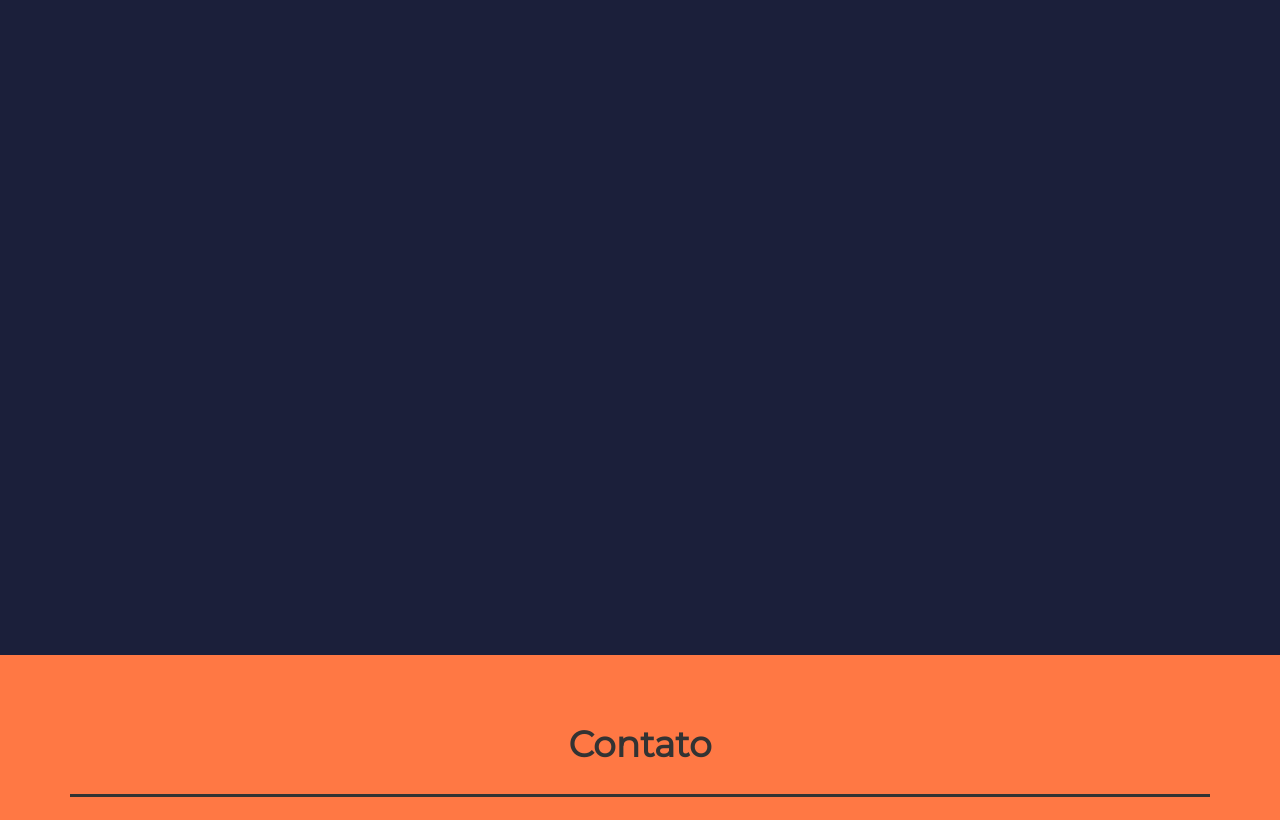
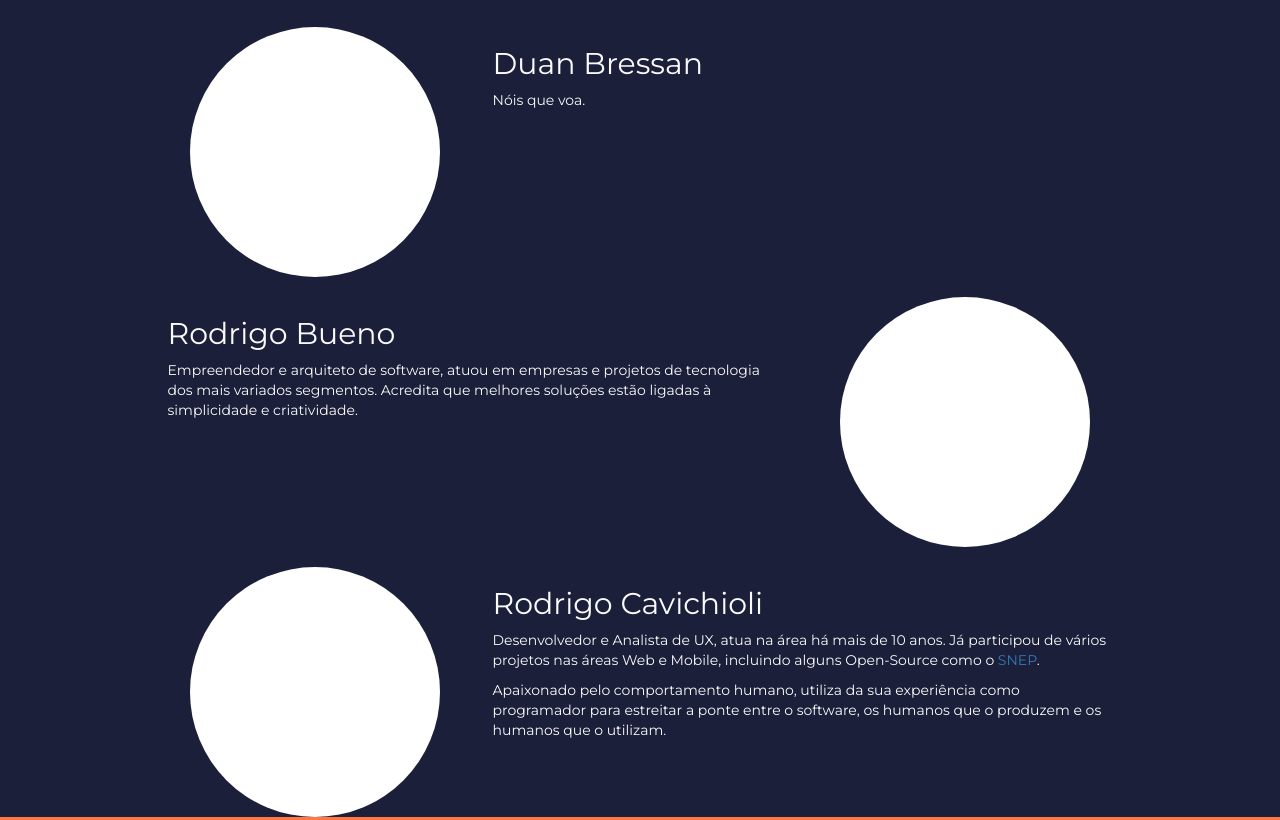
Before and after one commit to rodrigoack/pitaco-simple, a website: page index.html in a window 1280 px wide. Shown: the part 4023-4843 px from the top of the page. Drawn offline with Linux system fonts and the light colour scheme; a web font is replaced by a local one.

Commit message:
Who section content

```diff
--- a/css/scrolling-nav.css
+++ b/css/scrolling-nav.css
@@ -123,7 +123,6 @@ h1.no-underline {
 
 .who-section {
     padding-top: 50px;
-    height: 100%;
     text-align: center;
     background: #1B1F3A;
     color: #fafafa;
@@ -178,6 +177,27 @@ div.content-card > div.content-text {
     height: 175px;
 }
 
+div.content-card  h3  a {
+    color: #333;
+}
+
 a.read-more {
     float: right;
 }
+
+div.profile {
+    margin: 20px 0;
+}
+
+div.profile div.profile-photo {
+    background: #fff;
+    width: 250px;
+    height: 250px;
+    border-radius: 50%;
+    overflow: hidden;
+    margin: 0 auto;
+}
+
+div.profile div.profile-content {
+
+}
--- a/index.html
+++ b/index.html
@@ -92,7 +92,7 @@
     <section id="what-we-do" class="what-section">
         <div class="container">
             <div class="row">
-                <div class="col-xs-10 col-xs-offset-1">
+                <div class="col-xs-12 col-md-10 col-md-offset-1">
                     <h1>O Que Fazemos?</h1>
                     <div class="row">
                         <div class="col-xs-12 col-md-4">
@@ -207,7 +207,11 @@
 
                     <div class="content-card col-xs-12 col-md-4">
                         <div class="content-img" style="background-image: url('media/img/where_sw.jpg')"> </div>
-                        <h3>O que aprendi participando do Startup Weekend?</h3>
+                        <h3>
+                            <a href="https://medium.com/consultoria-pitaco/o-que-aprendi-participando-do-startup-weekend-471452a55c7e">
+                                O que aprendi participando do Startup Weekend?
+                            </a>
+                        </h3>
                         <div class="author"><h4>Rodrigo Cavichioli - 31/05/2017</h4></div>
                         <div class="content-text">
                             <p>Em 2016, eu participei pela primeira vez de um Startup Weekend. Se você não está familiarizado, Startup Weekend é um evento mundial, que dura um final de semana, e reúne desenvolvedores, designers e pessoas do ramo de negócios pra falar sobre startups, ideias e empreendedorismo.</p>
@@ -217,7 +221,11 @@
 
                     <div class="content-card col-xs-12 col-md-4">
                         <div class="content-img" style="background-image: url('media/img/where_sw.jpg')"> </div>
-                        <h3>Mas afinal, o que é Startup Weekend?</h3>
+                        <h3>
+                            <a href="https://medium.com/consultoria-pitaco/mas-afinal-o-que-%C3%A9-startup-weekend-b29d5d2e961c">
+                                Mas afinal, o que é Startup Weekend?
+                            </a>
+                        </h3>
                         <div class="author"><h4>Duan Bressan - 24/05/2017</h4></div>
                         <div class="content-text">
                             <p>Você já teve uma ideia de empresa, produto ou negócio que achava genial e não tirou do papel por não conseguir pessoas qualificadas para ajudar?</p>
@@ -228,7 +236,11 @@
 
                     <div class="content-card col-xs-12 col-md-4">
                         <div class="content-img" style="background-image: url('media/img/where_sw.jpg')"> </div>
-                        <h3>Por que participar do Startup Weekend?</h3>
+                        <h3>
+                            <a href="https://medium.com/consultoria-pitaco/por-que-participar-do-startup-weekend-5d2496a61f8b">
+                                Por que participar do Startup Weekend?
+                            </a>
+                        </h3>
                         <div class="author"><h4>Rodrigo Bueno - 23/05/2017</h4></div>
                         <div class="content-text">
                             <p>Ao longo da minha caminhada como empreendedor e apaixonado por tecnologia, mesmo em momentos em que meus objetivos não estavam tão claros como eu gostaria, um fator sempre se mostrou determinante neste processo, pessoas.</p>
@@ -244,8 +256,44 @@
     <section id="who" class="who-section">
         <div class="container">
             <div class="row">
-                <div class="col-xs-12">
+                <div class="col-xs-12 col-md-10 col-md-offset-1">
                     <h1>Quem Somos Nós?</h1>
+                    <div class="row">
+                        <div class="profile">
+                            <div class="col-xs-6 col-md-4 col-xs-offset-2 col-md-offset-0 pull-left">
+                                <div class="profile-photo"></div>
+                            </div>
+                            <div class="profile-content text-left col-xs-12 col-md-8 pull-right">
+                                <h2>Duan Bressan</h2>
+                                <p>Nóis que voa.</p>
+                            </div>
+                        </div>
+                    </div>
+
+                    <div class="row">
+                        <div class="profile">
+                            <div class="col-xs-6 col-md-4 col-xs-offset-2 col-md-offset-0 pull-right">
+                                <div class="profile-photo"></div>
+                            </div>
+                            <div class="profile-content text-left col-xs-12 col-md-8 pull-left">
+                                <h2>Rodrigo Bueno</h2>
+                                <p>Empreendedor e arquiteto de software, atuou em empresas e projetos de tecnologia dos mais variados segmentos. Acredita que melhores soluções estão ligadas à simplicidade e criatividade.</p>
+                            </div>
+                        </div>
+                    </div>
+
+                    <div class="row">
+                        <div class="profile">
+                            <div class="col-xs-6 col-md-4 col-xs-offset-2 col-md-offset-0 pull-left">
+                                <div class="profile-photo"></div>
+                            </div>
+                            <div class="profile-content text-left col-xs-12 col-md-8 pull-right">
+                                <h2>Rodrigo Cavichioli</h2>
+                                <p>Desenvolvedor e Analista de UX, atua na área há mais de 10 anos. Já participou de vários projetos nas áreas Web e Mobile, incluindo alguns Open-Source como o <a href="https://snep.com.br">SNEP</a>.</p>
+                                <p>Apaixonado pelo comportamento humano, utiliza da sua experiência como programador para estreitar a ponte entre o software, os humanos que o produzem e os humanos que o utilizam.</p>
+                            </div>
+                        </div>
+                    </div>
                 </div>
             </div>
         </div>
@@ -255,7 +303,7 @@
     <section id="contact" class="contact-section">
         <div class="container">
             <div class="row">
-                <div class="col-xs-12">
+                <div class="col-xs-12 col-md-10 col-md-offset-1">
                     <h1>Contato</h1>
                 </div>
             </div>
```
